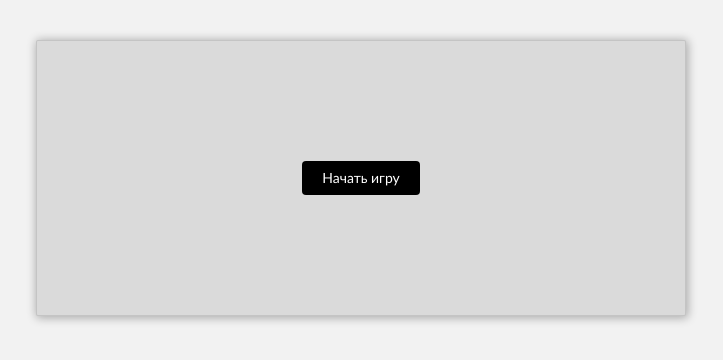
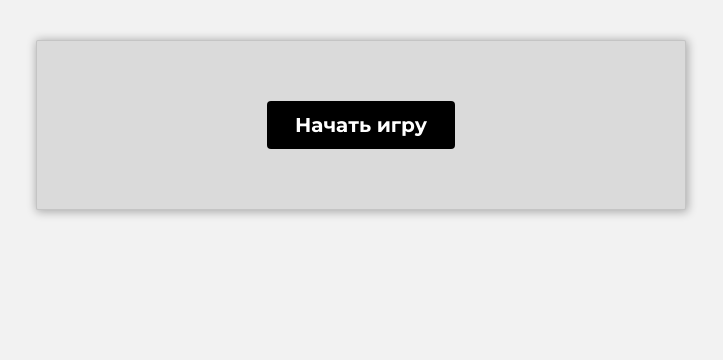
Before and after one commit to fanich37/Memory-Game, a React app: page / in a window 1280 px wide. Shown: the top 360 px of the page, without its empty margins (279-1002 px from the left). Built offline with nearby package versions, Linux system fonts and the light colour scheme.

Commit message:
add fonts and styles

```diff
--- a/src/components/App/App.css
+++ b/src/components/App/App.css
@@ -1,7 +1,7 @@
 .game {
   position: relative;
   margin: 0 auto;
-  padding: 120px;
+  padding: 60px 0;
   max-width: 650px;
   text-align: center;
   background-color: #dadada;
@@ -14,5 +14,12 @@
   margin: 0 auto;
   display: flex;
   flex-wrap: wrap;
-  width: 345px;
+  justify-content: space-between;
+  width: 335px;
 }
+
+@media screen and (max-width: 649px) {
+  .game__inner {
+    width: 296px;
+  }
+}
--- a/src/components/App/App.jsx
+++ b/src/components/App/App.jsx
@@ -74,7 +74,7 @@ class App extends React.Component {
 
 		switch (this.state.stage) {
 			case 'start':
-				game = <Button title={'Начать игру'} clickHandler={this.startGame} />;
+				game = <Button title={'Начать игру'} clickHandler={this.startGame} modifier={'button_big'} />;
 				break;
 			case 'finish':
 				break;
--- a/src/components/BigCard/BigCard.css
+++ b/src/components/BigCard/BigCard.css
@@ -1,25 +1,19 @@
 .bigcard {
   position: absolute;
-  top: 164px;
+  top: 80px;
   left: 50%;
   margin-left: -148px;
-  padding: 10px;
+  padding: 10px 10px 20px;
   display: none;
   max-width: 296px;
   text-align: center;
   background-color: #e3cd92;
   border: 2px solid #000;
   border-radius: 5px;
-  /* transform: scale(0); */
-  /* transition: 0.6s; */
 }
 
 .bigcard_shown {
   display: block;
-  /* transform: scale(1); */
-  /* animation-duration: 0.6s; */
-  /* animation-name: showBigCard; */
-  /* animation-timing-function: linear; */
 }
 
 .bigcard__img {
@@ -27,8 +21,29 @@
   height: auto;
 }
 
+.bigcard__img,
+.bigcard__title,
+.bigcard__desc {
+  margin-bottom: 10px;
+}
+
 .bigcard__title {
   font-weight: 700;
+  letter-spacing: -1px;
+}
+
+.bigcard__title_h1 {
+  font-size: 18px;
+}
+
+.bigcard__title_h2 {
+  font-size: 16px;
+}
+
+.bigcard__desc {
+  font-size: 14px;
+  line-height: 1.2;
+  letter-spacing: 1px;
 }
 
 @keyframes showBigCard {
--- a/src/components/BigCard/BigCard.jsx
+++ b/src/components/BigCard/BigCard.jsx
@@ -10,11 +10,11 @@ const BigCard = props => {
 			<article className="bigcard__inner">
 				<img src={photo} alt={props.name} className="bigcard__img" />
 				<header className="bigcard__header">
-					<h1 className="bigcard__title bigcard__h1">
+					<h1 className="bigcard__title bigcard__title_h1">
 						<span>{props.name}, </span>
 						<span>{props.age}</span>
 					</h1>
-					<h2 className="bigcard__title bigcard__h2">{props.subtitle}</h2>
+					<h2 className="bigcard__title bigcard__title_h2">{props.subtitle}</h2>
 				</header>
 				<section className="bigcard__desc">
 					<p>{props.description}</p>
--- a/src/components/Button/Button.css
+++ b/src/components/Button/Button.css
@@ -1,9 +1,15 @@
 .button {
   padding: 10px 20px;
   display: inline-block;
+  font-weight: 700;
   color: #fff;
   cursor: pointer;
   background-color: #000;
   border: none;
   border-radius: 4px;
 }
+
+.button_big {
+  padding: 14px 28px;
+  font-size: 20px;
+}
--- a/src/components/Button/Button.jsx
+++ b/src/components/Button/Button.jsx
@@ -5,7 +5,7 @@ const Button = props => {
 	return (
 		<button
 			type="button"
-			className={`button${props.modifier ? props.modifier : ''}`}
+			className={`button ${props.modifier ? props.modifier : ''}`}
 			onClick={props.clickHandler}
 			title={props.title}
 		>
--- a/src/components/Card/Card.css
+++ b/src/components/Card/Card.css
@@ -1,9 +1,8 @@
 .card {
   position: relative;
-  margin: 5px 0 0 5px;
+  margin-bottom: 5px;
   width: 80px;
   height: 102px;
-  cursor: pointer;
   transition: 0.6s;
   perspective: 1000px;
 }
@@ -47,3 +46,10 @@
   transition: transform 0.6s;
   backface-visibility: hidden;
 }
+
+@media screen and (max-width: 649px) {
+  .card {
+    width: 70px;
+    height: 90px;
+  }
+}
--- a/src/components/Card/Card.jsx
+++ b/src/components/Card/Card.jsx
@@ -8,11 +8,7 @@ const Card = props => {
 	const isFound = props.isFound ? ' card_found' : '';
 
 	return (
-		<div
-			className={`card${isOpen}${isFound}`}
-			onClick={() => props.openCard(Number(props.index))}
-			data-id={props.dataId}
-		>
+		<div className={`card${isOpen}${isFound}`} onClick={() => props.openCard(Number(props.index))}>
 			<div className="card__back" style={{ backgroundImage: `url(${backSrc})` }} />
 			<div className="card__front" style={{ backgroundImage: `url(${frontSrc})` }} />
 		</div>
--- a/src/css/base.css
+++ b/src/css/base.css
@@ -1,7 +1,7 @@
 body {
   margin: 0;
   padding-top: 40px;
-  font-family: Calibri, Arial, sans-serif;
+  font-family: Montserrat, Arial, sans-serif;
   font-size: 14px;
   background-color: #f2f2f2;
 }
--- a/src/index.html
+++ b/src/index.html
@@ -15,8 +15,7 @@
 	<link rel="mask-icon" href="/safari-pinned-tab.svg" color="#5bbad5">
 	<meta name="msapplication-TileColor" content="#ffffff">
 	<meta name="theme-color" content="#ffffff">
-	<link rel="stylesheet" href="https://fonts.googleapis.com/css?family=Poppins">
-	<link rel="stylesheet" href="https://fonts.googleapis.com/css?family=Anton">
+	<link href="https://fonts.googleapis.com/css?family=Montserrat:400,700&amp;subset=cyrillic" rel="stylesheet">
 </head>
 
 <body>
```
